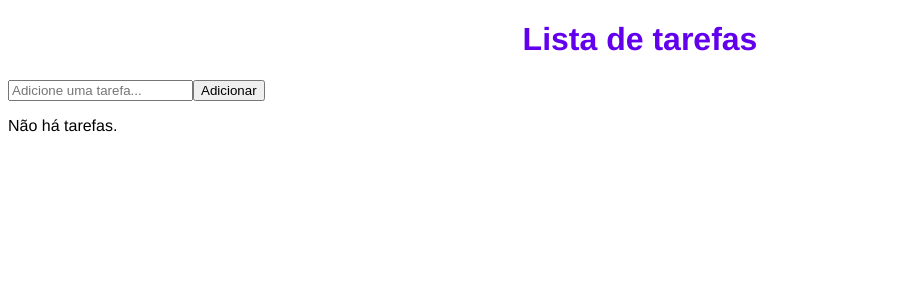
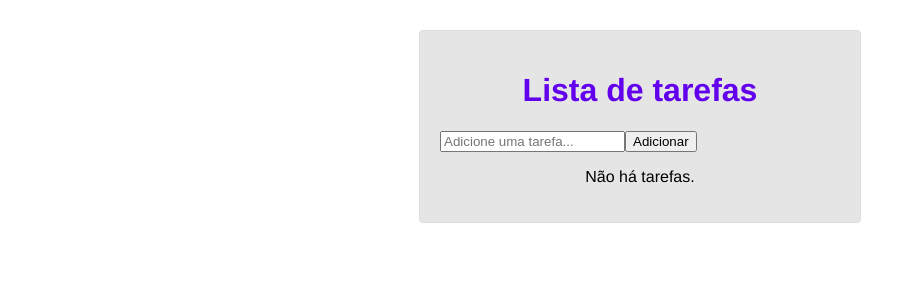
Before and after one commit to CoderLuizF/React-Todo-List, a React (Vite) app in the folder Projeto/: page / in a window 1280 px wide. Shown: the top 300 px of the page, without its empty margins (0-916 px from the left). Built offline with nearby package versions, Linux system fonts and the light colour scheme.

Commit message:
style: add styles to app container

```diff
--- a/Projeto/src/components/TodoApp.css
+++ b/Projeto/src/components/TodoApp.css
@@ -6,3 +6,16 @@ body {
     color: #6200ee;
     text-align: center;
 }
+
+.empty {
+    text-align: center;
+}
+
+.app-container {
+    max-width: 400px;
+    margin: 30px auto;
+    padding: 20px;
+    background-color: #e5e5e5;
+    border: 1px solid #ddd;
+    border-radius: 4px;
+}
```
